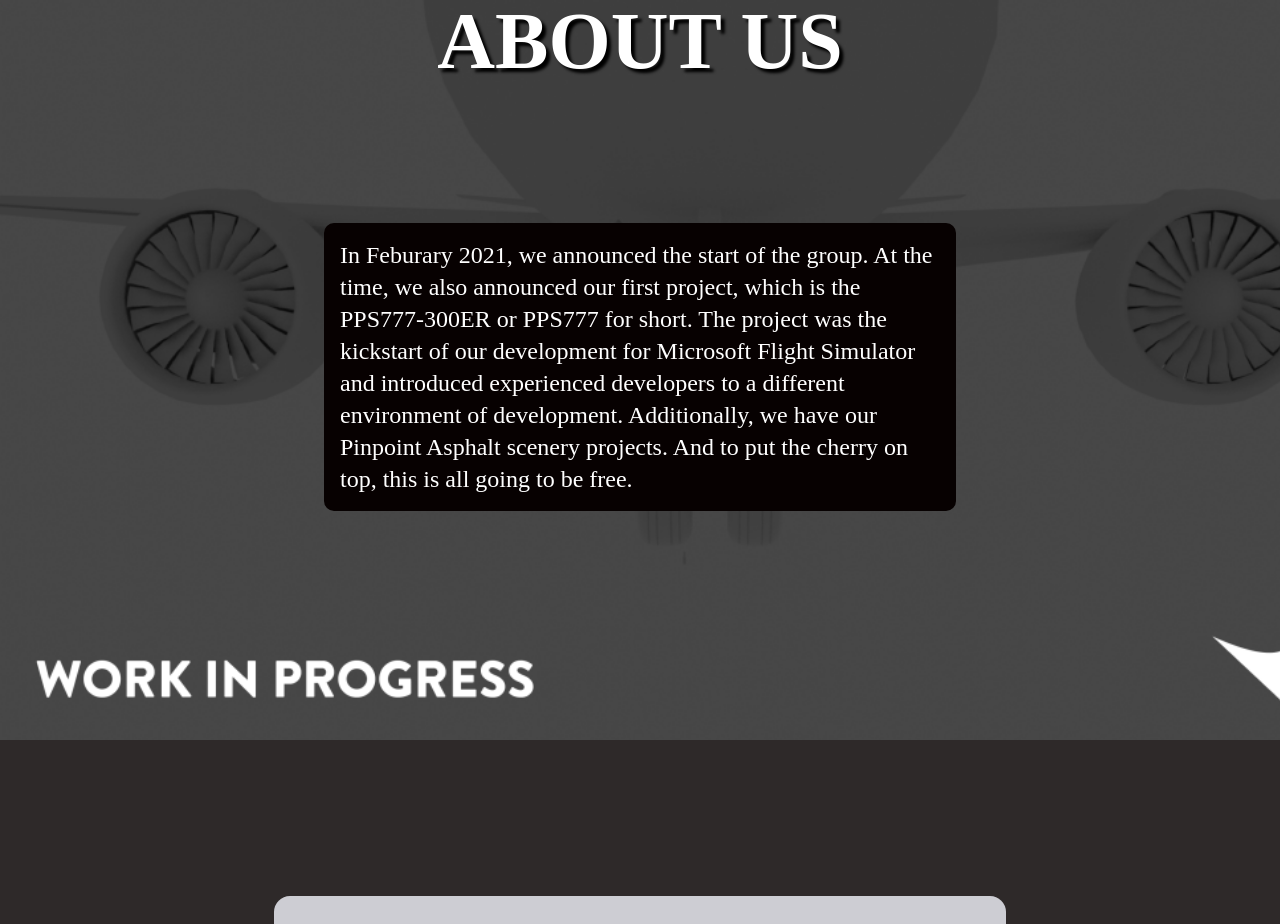
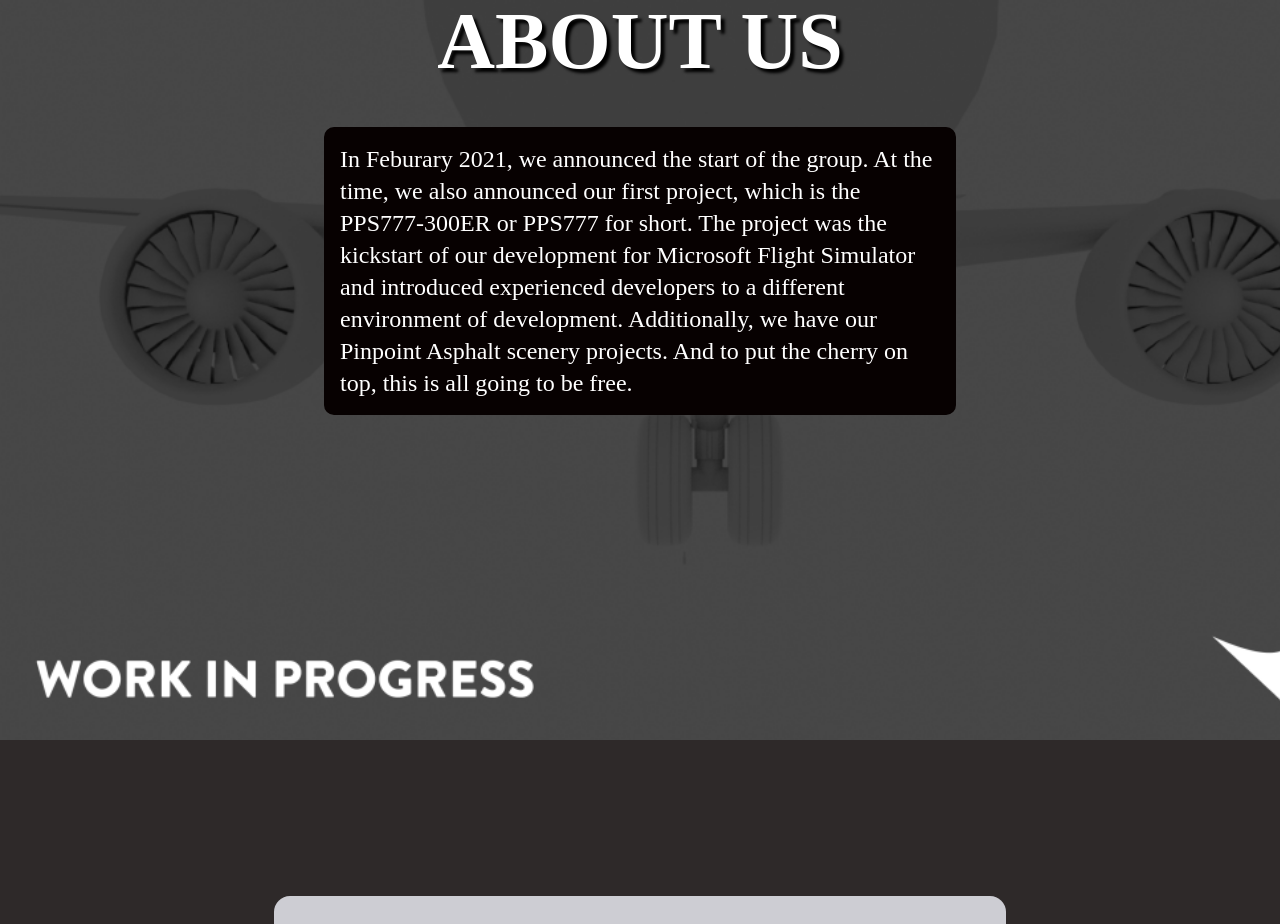
Before and after one commit to Pinpoint-Simulations/website, a Next.js app: page /Home in a window 1280 px wide. Shown: the part 860-1784 px from the top of the page. Built offline with nearby package versions, Linux system fonts and the light colour scheme.

Commit message:
Margin update

```diff
--- a/src/components/styles/aboutus.css
+++ b/src/components/styles/aboutus.css
@@ -29,7 +29,7 @@
 
 .centering{
 
-    margin-top: 8rem;
+    margin-top: 2rem;
     background-color: rgb(7, 1, 1);
     padding: 1rem;
     width: 600px;
```
